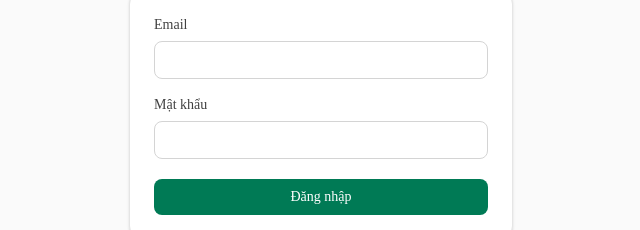
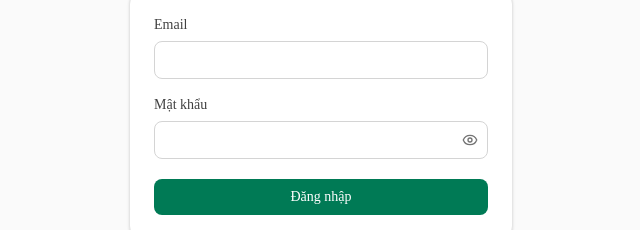
Before and after one commit to hominhsoniib/agrifield, a Next.js app: page /login in a window 1280 px wide. Shown: the part 353-583 px from the top of the page, without its empty margins (319-959 px from the left). Built offline with nearby package versions, Linux system fonts and the light colour scheme.

Commit message:
Add eye icon to toggle password visibility in login form

```diff
--- a/app/(auth)/login/page.tsx
+++ b/app/(auth)/login/page.tsx
@@ -4,6 +4,7 @@ import { Suspense, useState } from "react";
 import { useRouter, useSearchParams } from "next/navigation";
 import { useForm } from "react-hook-form";
 import { zodResolver } from "@hookform/resolvers/zod";
+import { Eye, EyeOff } from "lucide-react";
 import { createClient } from "@/lib/supabase/client";
 import { loginSchema, type LoginInput } from "@/lib/validations/auth.schema";
 
@@ -23,6 +24,7 @@ function LoginForm() {
   const searchParams = useSearchParams();
   const [serverError, setServerError] = useState<string | null>(null);
   const [isSubmitting, setIsSubmitting] = useState(false);
+  const [showPassword, setShowPassword] = useState(false);
 
   const {
     register,
@@ -105,13 +107,27 @@ function LoginForm() {
           >
             Mật khẩu
           </label>
-          <input
-            id="password"
-            type="password"
-            autoComplete="current-password"
-            className="w-full rounded-md border border-neutral-300 px-3 py-2 text-sm outline-none focus:border-emerald-600 focus:ring-1 focus:ring-emerald-600"
-            {...register("password")}
-          />
+          <div className="relative">
+            <input
+              id="password"
+              type={showPassword ? "text" : "password"}
+              autoComplete="current-password"
+              className="w-full rounded-md border border-neutral-300 px-3 py-2 pr-10 text-sm outline-none focus:border-emerald-600 focus:ring-1 focus:ring-emerald-600"
+              {...register("password")}
+            />
+            <button
+              type="button"
+              onClick={() => setShowPassword((prev) => !prev)}
+              className="absolute right-2.5 top-1/2 -translate-y-1/2 text-neutral-500 hover:text-neutral-700 focus:outline-none"
+              aria-label={showPassword ? "Ẩn mật khẩu" : "Hiện mật khẩu"}
+            >
+              {showPassword ? (
+                <EyeOff className="h-4 w-4" />
+              ) : (
+                <Eye className="h-4 w-4" />
+              )}
+            </button>
+          </div>
           {errors.password && (
             <p className="mt-1 text-xs text-red-600">
               {errors.password.message}
```
